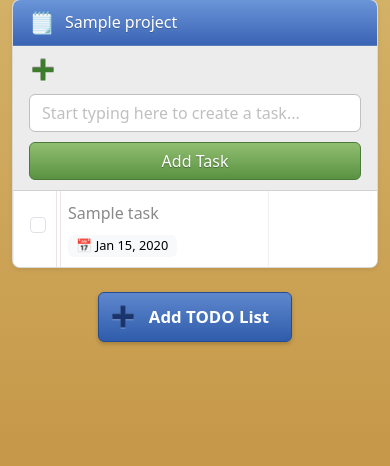
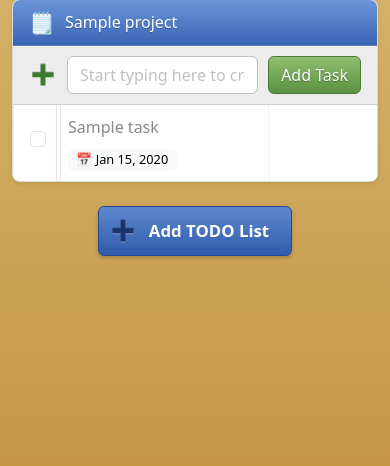
Before and after one commit to Brokerok/todolist, a Django app: page / in a window 390 px wide. Shown: the part 81-547 px from the top of the page. Run offline with Django 5.2, Linux system fonts and the light colour scheme; a user stored in the database is signed in; tables that the repository leaves empty hold one stand-in row (values such as "Sample post").

Commit message:
fix(ui): keep quick-add row horizontal on mobile

```diff
--- a/static/css/app.css
+++ b/static/css/app.css
@@ -299,24 +299,6 @@ main.container {
 
 /* ---------- Mobile tweaks ---------- */
 @media (max-width: 575.98px) {
-    .task-quick-add {
-        flex-wrap: wrap;
-    }
-
-    .task-quick-add input {
-        flex-basis: 100%;
-        order: 1;
-    }
-
-    .quick-add-icon {
-        order: 0;
-    }
-
-    .task-quick-add .btn {
-        order: 2;
-        width: 100%;
-    }
-
     .project-name {
         font-size: 1rem;
     }
```
